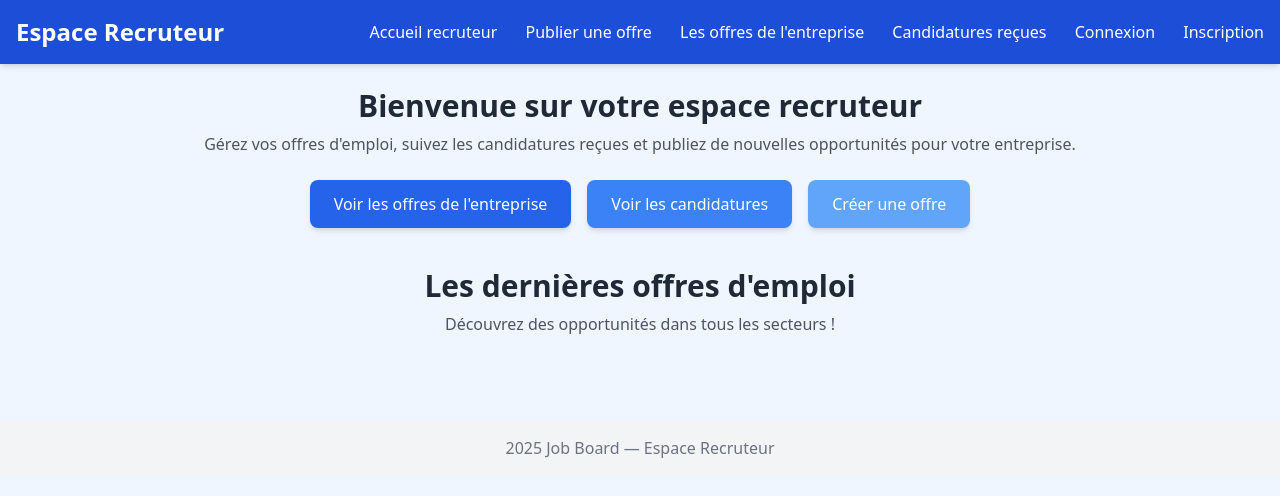
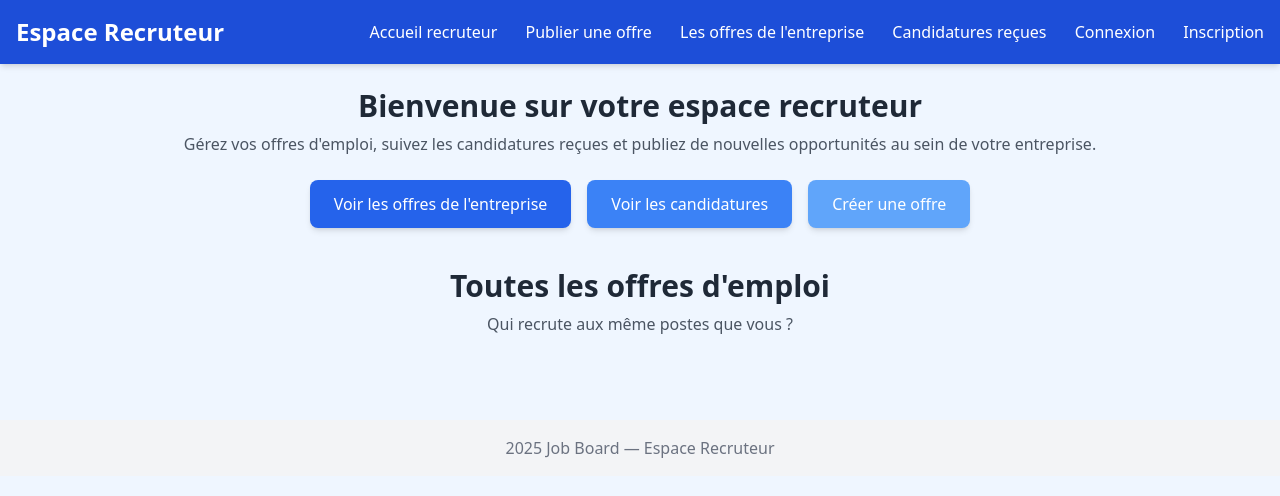
Before and after one commit to jmitchell35/epitech-job_board, a plain HTML site: page client/recruiter_dashboard.html in a window 1280 px wide. Drawn offline with nearby package versions, Linux system fonts and the light colour scheme; no server answers.

Commit message:
fix(recruiter dashboard): some rephrasing

```diff
--- a/client/recruiter_dashboard.html
+++ b/client/recruiter_dashboard.html
@@ -34,7 +34,7 @@
     <section class="text-center mb-10">
       <h2 class="text-3xl font-bold mb-2 text-black-700">Bienvenue sur votre espace recruteur</h2>
       <p class="text-gray-600 mb-6">
-        Gérez vos offres d'emploi, suivez les candidatures reçues et publiez de nouvelles opportunités pour votre entreprise.
+        Gérez vos offres d'emploi, suivez les candidatures reçues et publiez de nouvelles opportunités au sein de votre entreprise.
       </p>
 
       <!-- Boutons d’action principaux -->
@@ -53,8 +53,8 @@
 
 
     <section class="text-center mb-10">
-      <h2 class="text-3xl font-bold mb-2">Les dernières offres d'emploi</h2>
-      <p class="text-gray-600">Découvrez des opportunités dans tous les secteurs !</p>
+      <h2 class="text-3xl font-bold mb-2">Toutes les offres d'emploi</h2>
+      <p class="text-gray-600">Qui recrute aux même postes que vous ?</p>
     </section>
 
     <section id = "card-container" class="grid gap-6 place-items-center mb-5 min-w-[50%]">
```
